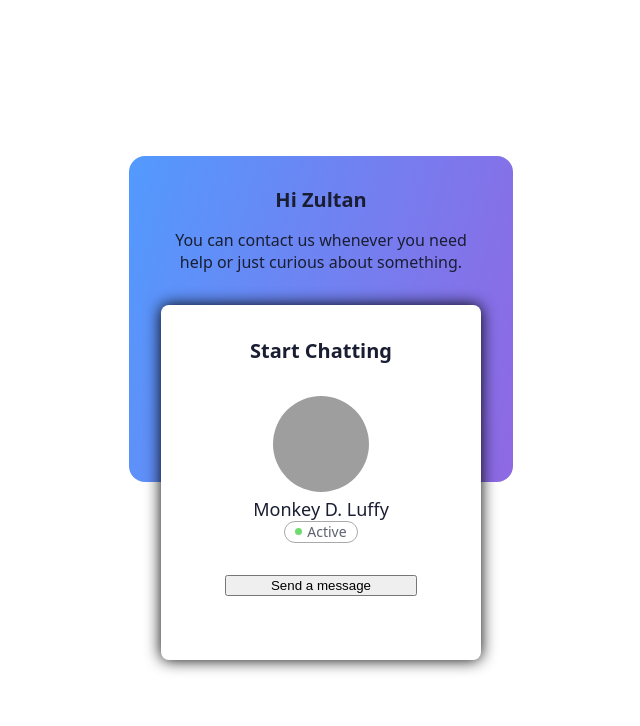
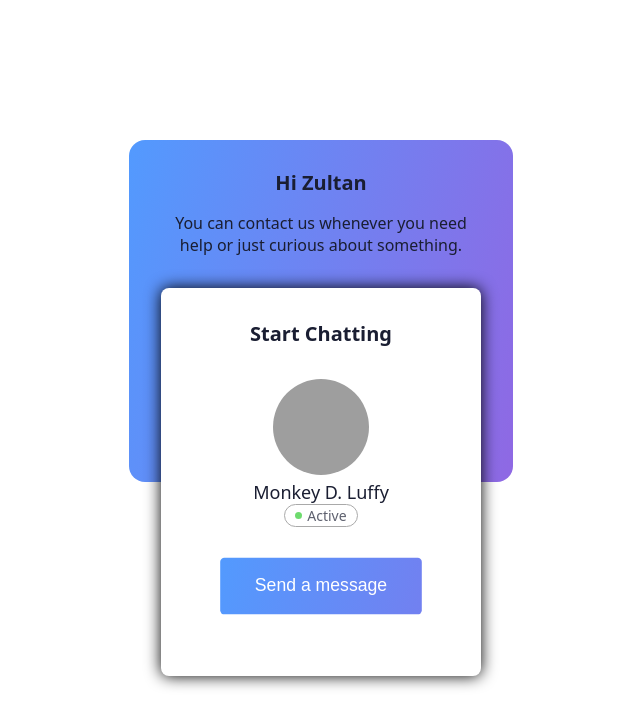
Before and after one commit to arkmadj/layered-card, a website built with Vite: page index.html in a window 1280 px wide. Both pictures are taken after a click on the button "Send a message". Shown: the whole page, without its empty margins (319-959 px from the left). Built offline with nearby package versions, Linux system fonts and the light colour scheme; grey boxes are pictures that could not be loaded.

Commit message:
added button styles

```diff
--- a/style.css
+++ b/style.css
@@ -18,6 +18,24 @@ body {
 	font-family: system-ui;
 	text-align: center;
 	color: var(--clr-neutral-900);
+}
+
+.button {
+	padding: 1em;
+	background: var(--gradient);
+	color: var(--clr-neutral-100);
+	border: 0;
+	border-radius: 0.25rem;
+	font-size: 1.05rem;
+	cursor: pointer;
+	background-size: 100%;
+	transition: background-size 200ms, scale 250ms ease-in-out;
+}
+
+.button:hover,
+.button:focus {
+	background-size: 200%;
+	scale: 1.05;
 }
 
 .card {
@@ -79,7 +97,7 @@ body {
 
 .status {
 	display: flex;
-  gap: .35em;
+	gap: 0.35em;
 	align-items: center;
 	font-size: 0.875rem;
 	border: 1px solid rgb(133, 133, 133);
@@ -91,9 +109,9 @@ body {
 	opacity: 0.7;
 }
 
-.status::before{
-  content: '';
-  height: .5em;
+.status::before {
+	content: "";
+	height: 0.5em;
 	aspect-ratio: 1 / 1;
 	border-radius: 50%;
 	background: var(--status-color, black);
@@ -103,7 +121,6 @@ body {
 	--status-color: limegreen;
 }
 
-
 .status[data-status="away"] {
 	--status-color: rgb(216, 152, 14);
 }
```
Lines whose indentation alone changed are shown as unchanged.
